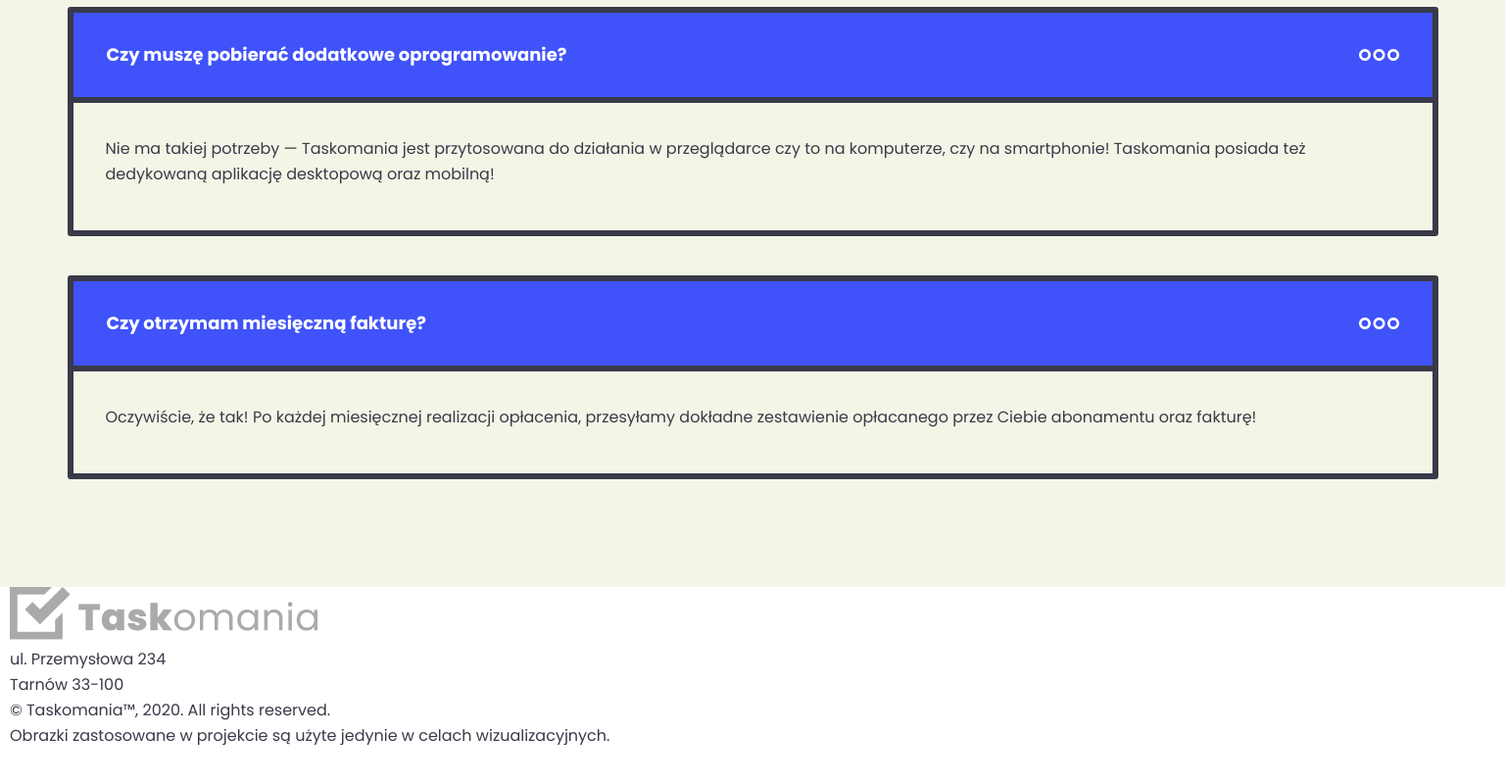
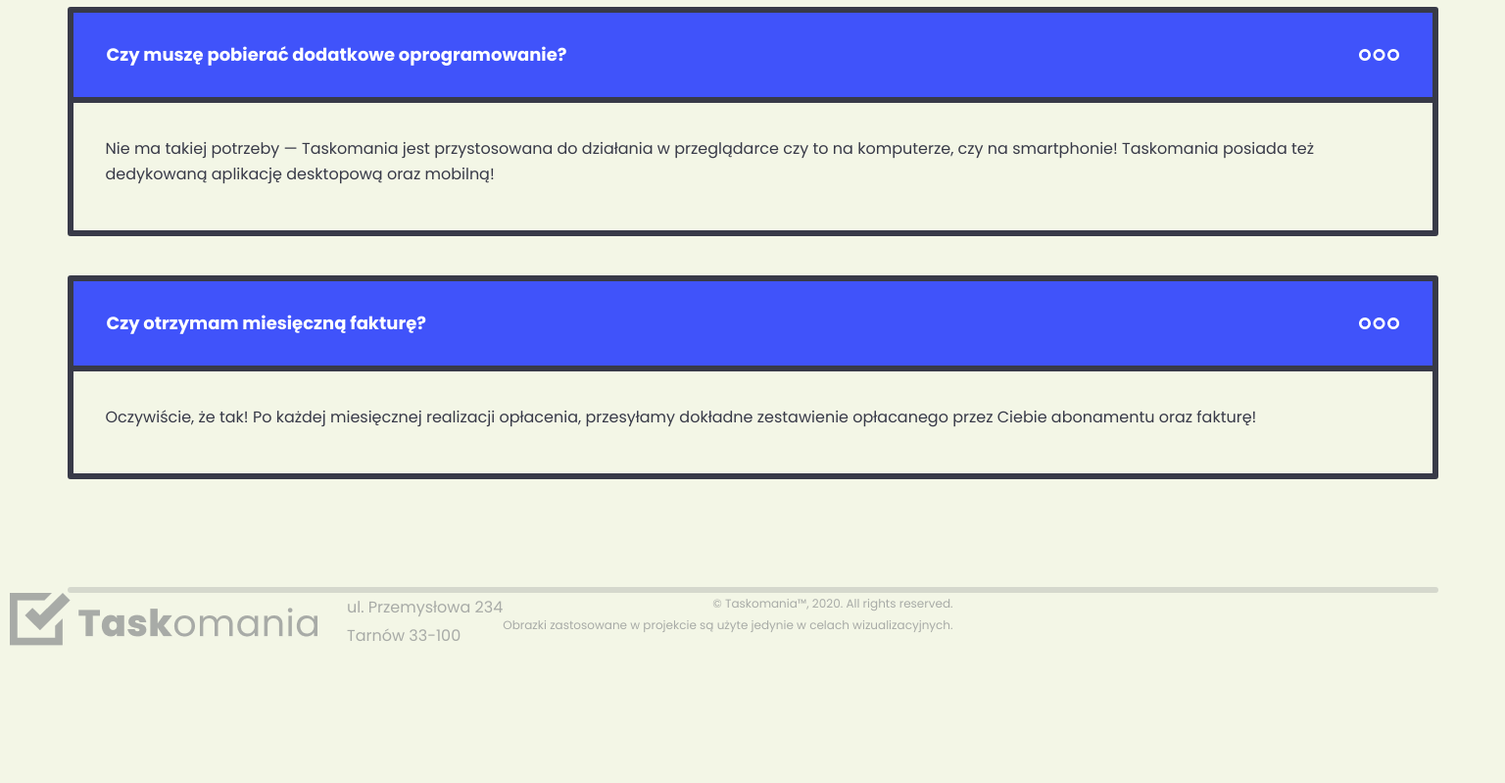
Before and after one commit to WeronikaJargielo/taskomania, a plain HTML site: page index.html in a window 1536 px wide. Shown: the part 3200-3999 px from the top of the page at 98% size. Before the commit the page ends 3964 px from the top, so only its background shows below. Drawn offline with Linux system fonts and the light colour scheme.

Commit message:
Add styling for footer of the page.

```diff
--- a/css/style.css
+++ b/css/style.css
@@ -785,3 +785,75 @@ a {
         margin: 34px 34px 44px 33px;
     }
 }
+
+footer {
+    background-color: #F3F6E6;
+    color: #A8ABA7;
+    line-height: 22px;
+    padding-bottom: 53px;
+}
+
+.footer-line {
+    border: 3px solid #D5D8CD;
+    border-radius: 4px;
+}
+
+@media (min-width: 1400px) {
+    .footer-line {
+        max-width: 1399px;
+        margin: 0 auto;
+    }
+}
+
+.footer-content {
+    margin-top: 55px;
+}
+
+@media (min-width: 1000px) {
+    .footer-content {
+        display: flex;
+        justify-content: space-between;
+        max-width: 1399px;
+        margin: 94px auto 0;
+    }
+}
+
+.footer-contact {
+    line-height: 29px;
+    margin-bottom: 40px;
+}
+
+@media (min-width: 1400px) {
+    .footer-contact {
+        display: flex;
+        font-size: 16px;
+        line-height: 29px;
+    }
+}
+
+.footer-contact img {
+    max-width: 222px;
+    max-height: 43px;
+    margin-bottom: 15px;
+}
+
+@media (min-width: 1400px) {
+    .footer-contact img {
+        max-width: 314px;
+        max-height: 61px;
+        margin-right: 30px;
+        margin-bottom: 31px;
+    }
+}
+
+.footer-copy {
+    font-size:12px;
+    line-height: 22px;
+}
+
+@media (min-width: 1000px) {
+    .footer-copy {
+        max-width: 495px;
+        text-align: right;
+    }
+}
--- a/index.html
+++ b/index.html
@@ -174,7 +174,7 @@
                             <img src="./images/circles.png" alt="Trzy koła.">
                         </div>
                         <p class="answer">
-                            Nie ma takiej potrzeby — Taskomania jest przytosowana do działania w przeglądarce czy to na komputerze, czy na smartphonie! Taskomania posiada też dedykowaną aplikację desktopową oraz mobilną!
+                            Nie ma takiej potrzeby — Taskomania jest przystosowana do działania w przeglądarce czy to na komputerze, czy na smartphonie! Taskomania posiada też dedykowaną aplikację desktopową oraz mobilną!
                         </p>
                     </div>
                     <div class="questions-item">
@@ -193,7 +193,7 @@
     <footer>
         <div class="container">
             <div class="footer-line"></div>
-            <div class="footer-content">
+            <div class="footer-contact">
                 <div class="footer-contact">
                     <img src="./images/Logo-gray.png" alt="Taskomania logo.">
                     <p>ul. Przemysłowa 234<br> Tarnów 33-100</p>
```
